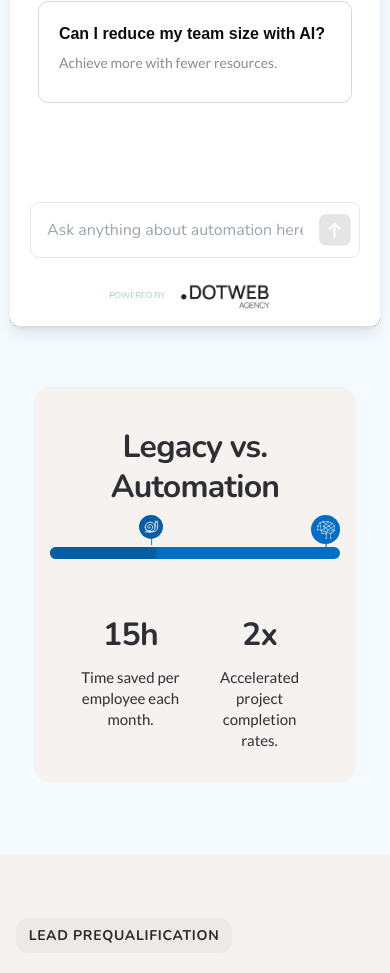
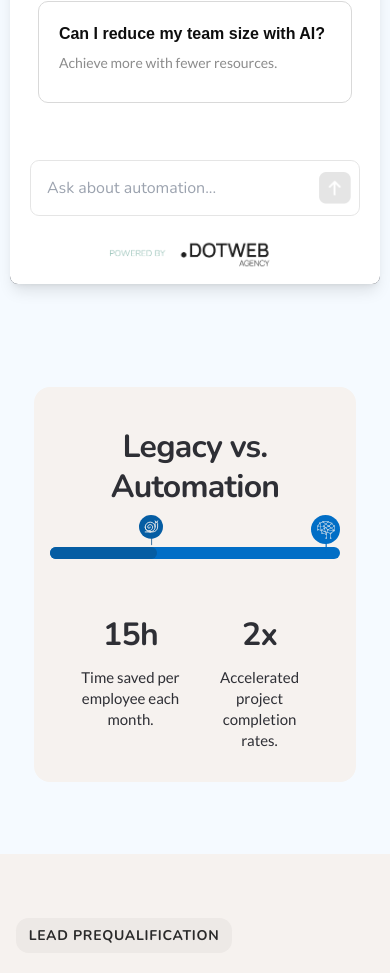
Before and after one commit to anonfaded/dotwebv3, a Next.js app: page /en in a window 390 px wide. Shown: the part 953-1926 px from the top of the page. Built offline with nearby package versions, Linux system fonts and the light colour scheme.

Commit message:
refactor ChatBox: adjust mobile height and padding for improved layout

```diff
--- a/src/components/ui/ChatBox.tsx
+++ b/src/components/ui/ChatBox.tsx
@@ -136,8 +136,8 @@ export default function ChatBox() {
   return (
     <div className="flex justify-center items-center min-h-screen px-0 sm:px-4 -m-6 ">
       {/* Removed padding on mobile to use full width */}
-      <div className="w-full sm:min-w-[640px] md:min-w-[768px] lg:min-w-[1024px] xl:min-w-[1200px] bg-gray-900 rounded-lg shadow-lg relative h-[95vh] sm:h-[868px]">
-        {/* Increased height to 95vh on mobile */}
+      <div className="w-full sm:min-w-[640px] md:min-w-[768px] lg:min-w-[1024px] xl:min-w-[1200px] bg-gray-900 rounded-lg shadow-lg relative h-[85vh] sm:h-[868px]">
+        {/* Changed from 95vh to 85vh for mobile */}
 
         {/* Content */}
         <div className="h-full flex flex-col">
@@ -279,13 +279,13 @@ export default function ChatBox() {
                           {/* Increased margin for better spacing */}
                           <div
                             className={`
-                            max-w-[85%] sm:max-w-[600px] p-4 rounded-lg text-base sm:text-base
+                            max-w-[85%] sm:max-w-[600px] p-2.5 rounded-lg text-base sm:text-base
                             ${message.sender === 'user'
                                 ? 'bg-[#0b0b0b] text-white'
                                 : 'bg-gray-200 text-black'}
                           `}
                           >
-                            {/* Increased width, padding and font size for mobile */}
+                            {/* Reduced padding from p-4 to p-2.5 */}
                             {message.text}
                           </div>
                         </div>
@@ -303,7 +303,7 @@ export default function ChatBox() {
                 {/* Increased height and width for mobile */}
                 <input
                   type="text"
-                  placeholder="Ask anything about automation here..."
+                  placeholder={window.innerWidth < 640 ? "Ask about automation..." : "Ask anything about automation here..."}
                   className="flex-1 px-4 lg:px-6 font-nunito text-base sm:text-[clamp(12px,1.1vw,15.14px)] font-normal leading-normal placeholder-gray-400 focus:outline-none"
                   value={inputText}
                   onChange={(e) => setInputText(e.target.value)}
```
